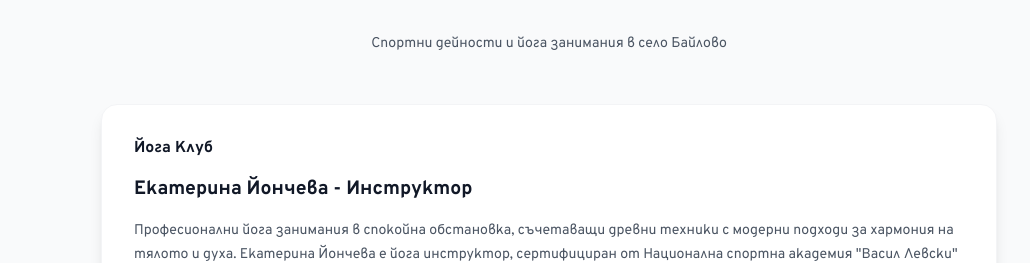
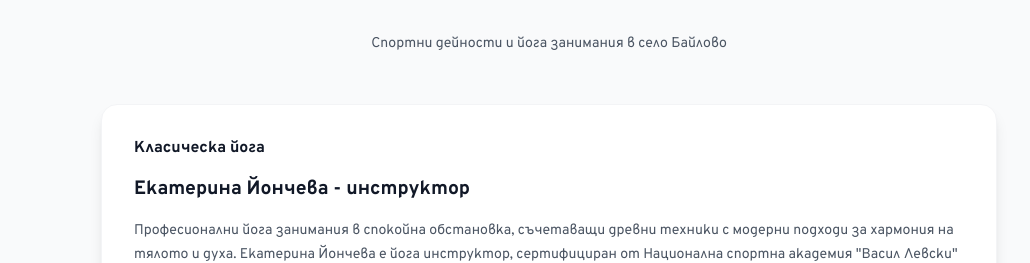
Before and after one commit to voodoobg/bailovo-website, a Next.js app: page /bg/tourism in a window 1280 px wide. Shown: the part 5602-5865 px from the top of the page, without its empty margins (91-1121 px from the left). Built offline with nearby package versions, Linux system fonts and the light colour scheme.

Commit message:
UPDATE: Revise Bulgarian localization for the tourism page, changing titles and instructor descriptions for improved accuracy and readability.

```diff
--- a/src/app/[locale]/tourism/page.tsx
+++ b/src/app/[locale]/tourism/page.tsx
@@ -861,10 +861,10 @@ export default function TourismPage() {
           <div className="max-w-4xl mx-auto">
             <div className="bg-white rounded-2xl p-8 shadow-lg hover:shadow-xl transition-all duration-300 transform hover:-translate-y-1 border border-gray-100">
                 <h4 className="text-xl font-bold text-gray-900">
-                  {locale === 'bg' ? 'Йога Клуб' : 'Yoga Club'}
+                  {locale === 'bg' ? 'Класическа йога' : 'Classical yoga'}
                 </h4>
                 <p className="text-2xl font-bold text-gray-900">
-                  {locale === 'bg' ? 'Екатерина Йончева - Инструктор' : 'Ekaterina Yoncheva - Instructor'}
+                  {locale === 'bg' ? 'Екатерина Йончева - инструктор' : 'Ekaterina Yoncheva - instructor'}
                 </p>
               <p className="text-gray-600 mb-6">
                 {locale === 'bg'
```
